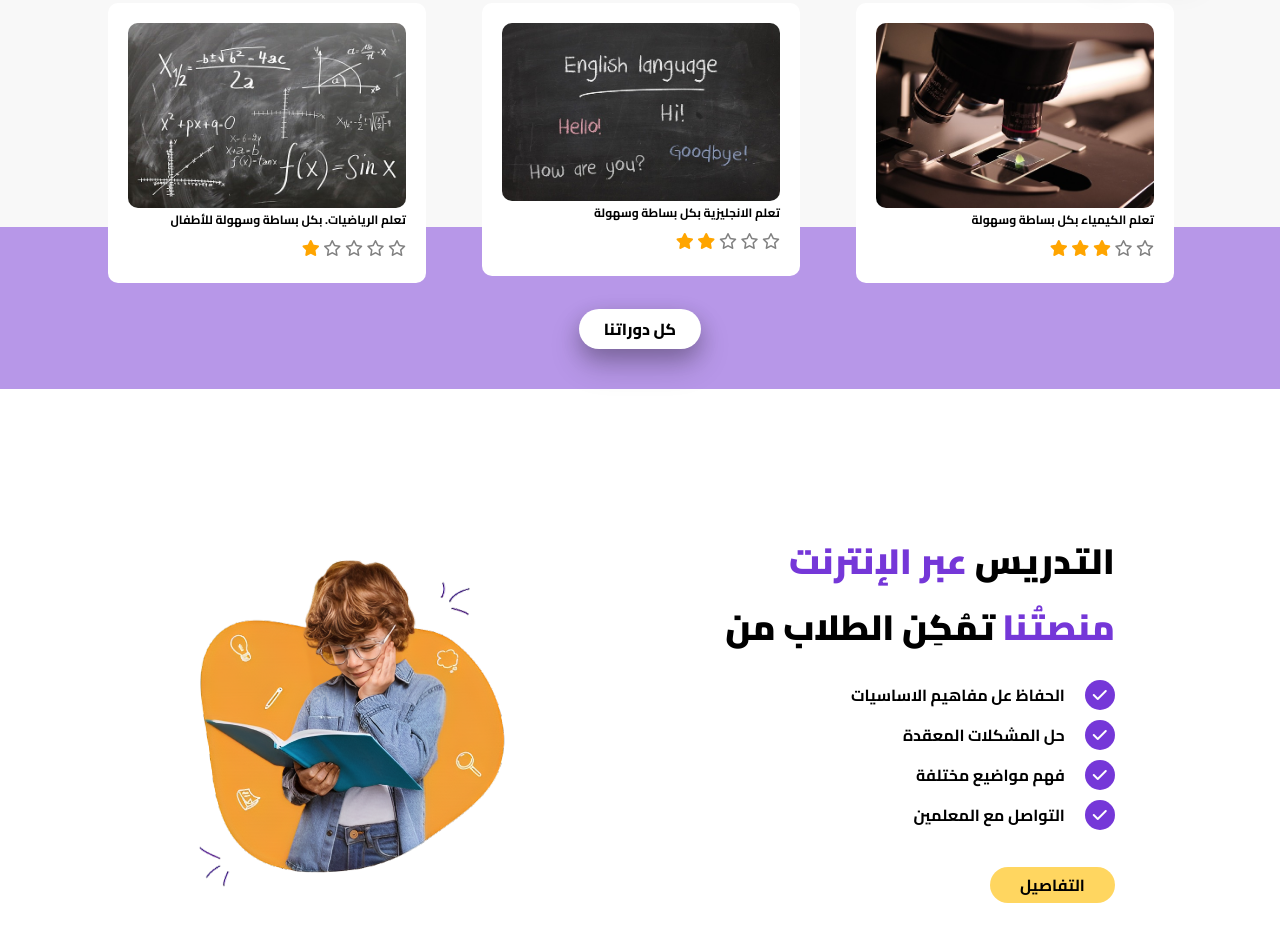
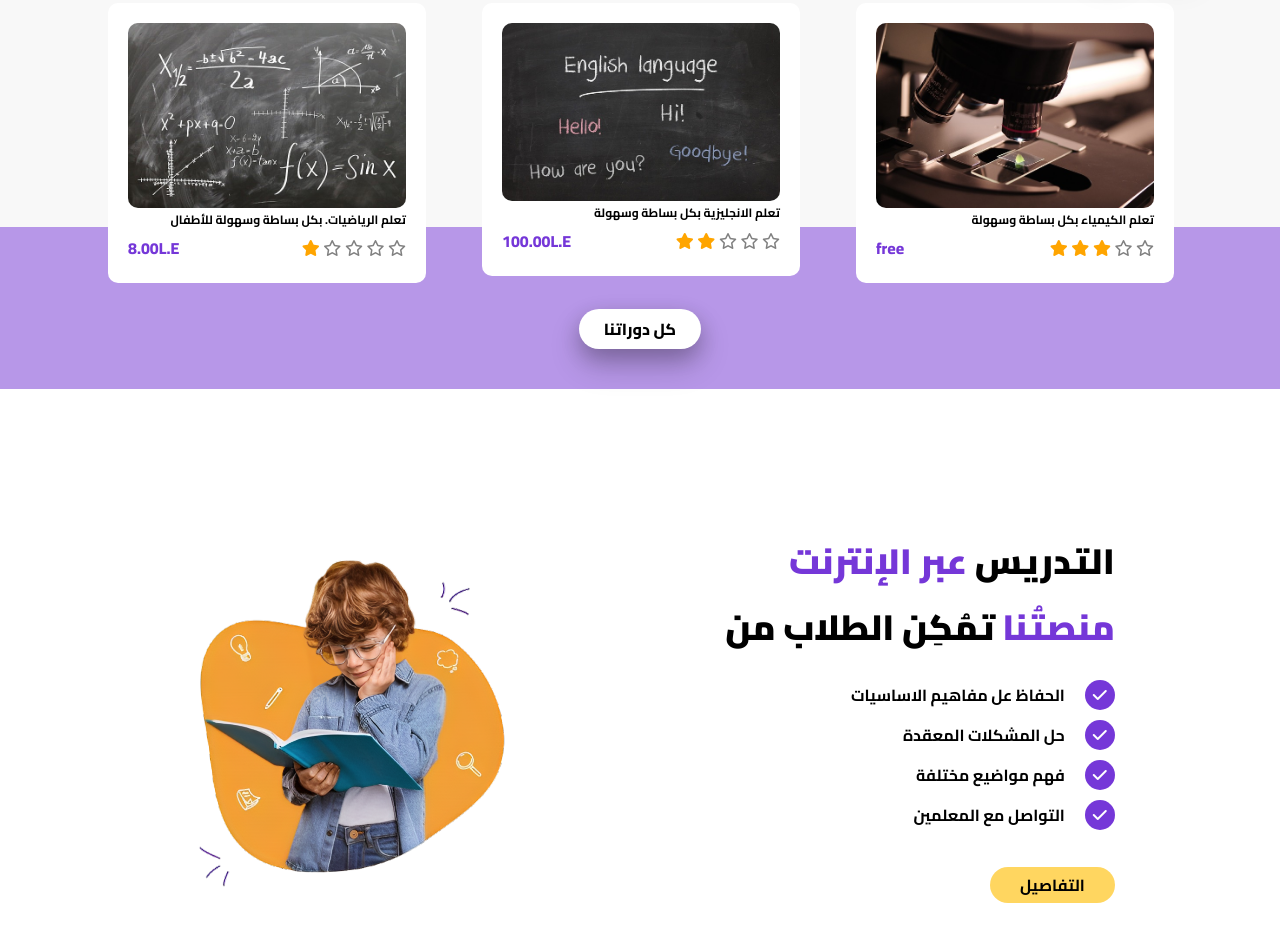
Before and after one commit to Mahmoud-walid/smart-centre, a website: page index.html in a window 1280 px wide. Shown: the part 973-1915 px from the top of the page. Drawn offline with nearby package versions, Linux system fonts and the light colour scheme.

Commit message:
handle Price

```diff
--- a/index.html
+++ b/index.html
@@ -121,7 +121,7 @@
             <div class="cardContent">
               <h5 class="cardHeader">تعلم الرياضيات. بكل بساطة وسهولة للأطفال</h5>
               <div class="cardRating">
-                <p data-priceslide1card1="" class="price priceslide1card1"></p>
+                <p data-priceslide1card1="8.00" class="price priceslide1card1"></p>
                 <div data-starsslide1card1="1" class="stars starsslide1card1">
                   <i class="star1 fa-regular fa-star"></i>
                   <i class="star2 fa-regular fa-star"></i>
@@ -140,7 +140,7 @@
             <div class="cardContent">
               <h5 class="cardHeader">تعلم الانجليزية بكل بساطة وسهولة</h5>
               <div class="cardRating">
-                <p data-priceslide2card1="" class="price priceslide2card1"></p>
+                <p data-priceslide2card1="100.00" class="price priceslide2card1"></p>
                 <div data-starsslide2card1="2" class="stars starsslide2card1">
                   <i class="star1 fa-regular fa-star"></i>
                   <i class="star2 fa-regular fa-star"></i>
--- a/js/starScript.js
+++ b/js/starScript.js
@@ -23,20 +23,27 @@ const setStarColors = (slideNumber, cardNumber) => {
   }
 };
 
+// price
+const setPrice = (slideNumber, cardNumber) => {
+  const starName = `priceslide${slideNumber}card${cardNumber}`;
+  const priceElement = document.querySelector(`.${starName}`);
+  const ratingAttribute = priceElement.dataset[starName];
+  console.log(ratingAttribute);
+  priceElement.textContent = ratingAttribute ? `${ratingAttribute}L.E` : "free"
+};
+
 /**
  *
  * @param {Number of Slides} numberSlides
- * @param {Number of Cards in each slide} numberCards
  */
-const numberSlidesAndCards = (numberSlides, numberCards) => {
+const numberSlidesAndCards = (numberSlides) => {
   for (let s = 1; s <= numberSlides; s++) {
     console.log(s);
     setStarColors(s, 1);
+    setPrice(s, 1)
   }
 };
 numberSlidesAndCards(document.querySelectorAll(".slider .slide").length);
-
-// price
 
 // aboutSayCount
 (aboutSayCount = () => {
@@ -46,6 +53,10 @@ numberSlidesAndCards(document.querySelectorAll(".slider .slide").length);
 })();
 
 // starsComment
+/**
+ *
+ * @param {get cardNumber from numberCommentCard function} cardNumber
+ */
 const setStarComments = (cardNumber) => {
   const starName = `starscomment${cardNumber}`;
   const starsElement = document.querySelector(`.${starName}`);
@@ -65,6 +76,10 @@ const setStarComments = (cardNumber) => {
   }
 };
 
+/**
+ *
+ * @param {Number of Cards to Comments} numberCards
+ */
 const numberCommentCards = (numberCards) => {
   for (let c = 1; c <= numberCards; c++) {
     console.log(c);
```
